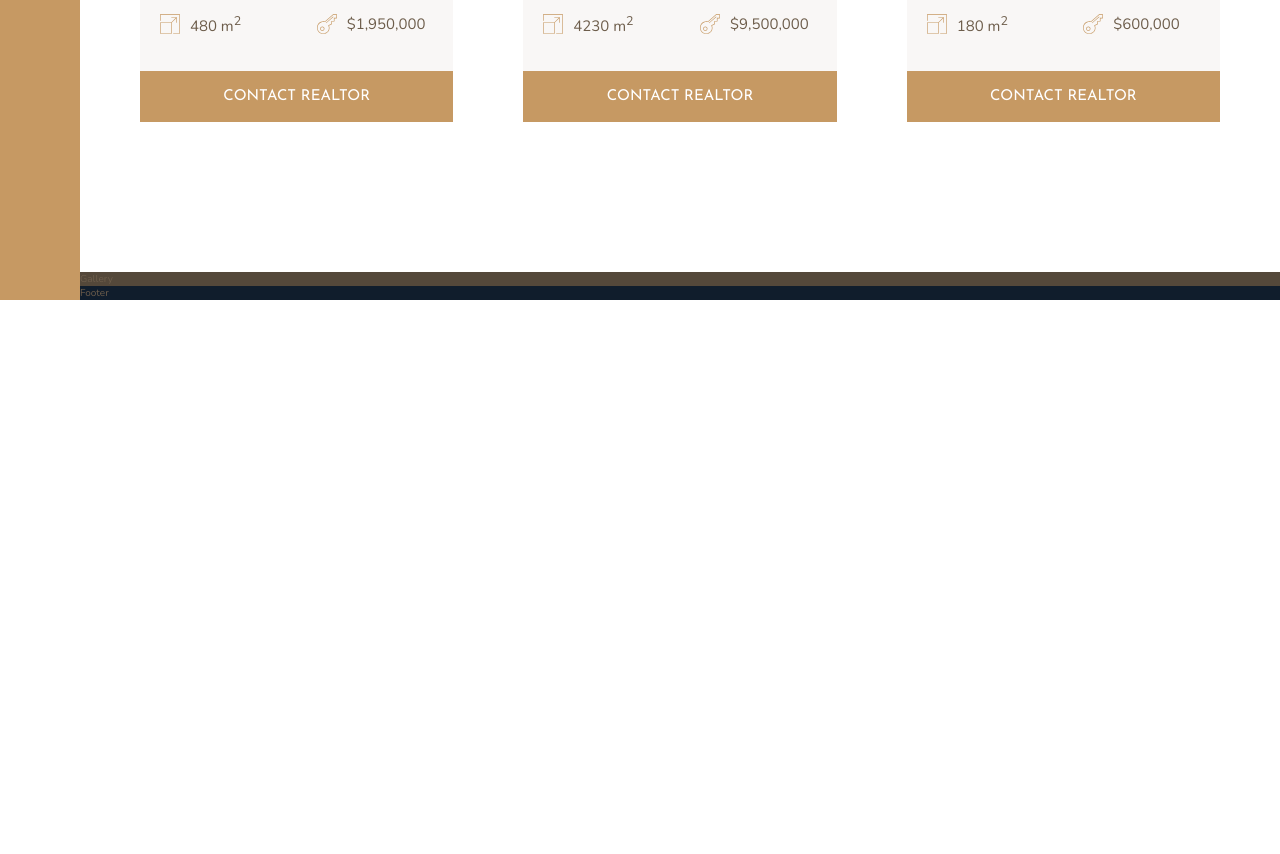
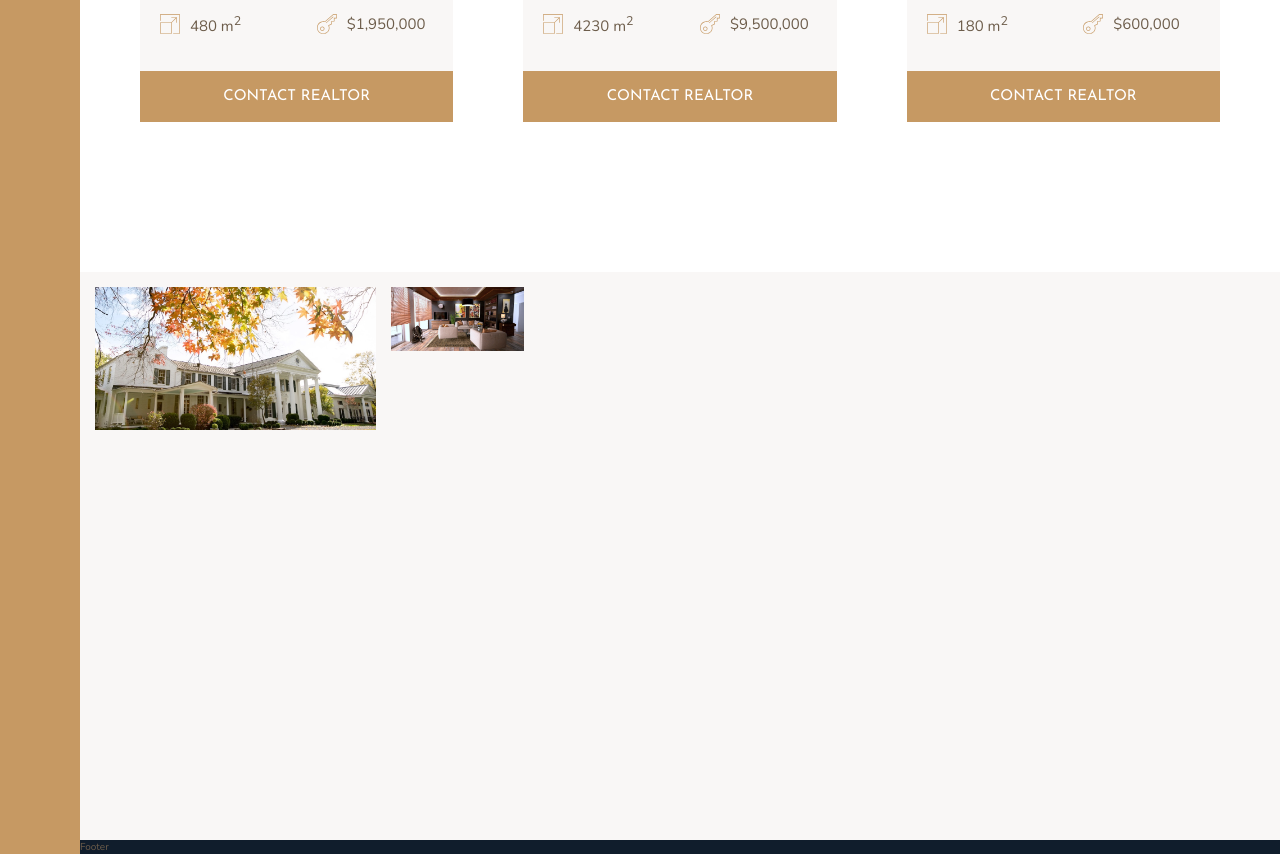
Before and after one commit to miketabb33/Nexter, a website: page index.html in a window 1280 px wide. Shown: the part 2730-3584 px from the top of the page. Before the commit the page ends 3030 px from the top, so only its background shows below. Drawn offline with nearby package versions, Linux system fonts and the light colour scheme.

Commit message:
building gallery part 1

```diff
--- a/index.html
+++ b/index.html
@@ -297,7 +297,13 @@
       </div>
     </section>
 
-    <section class="gallery">Gallery</section>
+    <section class="gallery">
+      <figure class="gallery__item gallery__item--1">
+        <img src="img/gal-1.jpeg" alt="gal1" class="gallery__img" />
+      </figure>
+
+      <img src="img/gal-2.jpeg" alt="gal2" class="gallery__img" />
+    </section>
     <footer class="footer">Footer</footer>
   </body>
 </html>
--- a/sass/_gallery.scss
+++ b/sass/_gallery.scss
@@ -1,4 +1,24 @@
 .gallery {
-  background-color: $color-grey-dark-1;
+  background-color: $color-grey-light-1;
   grid-column: full-start / full-end;
+
+  display: grid;
+  grid-template-columns: repeat(8, 1fr);
+  grid-template-rows: repeat(7, 5vw);
+  grid-gap: 1.5rem;
+  padding: 1.5rem;
+
+  &__item {
+    &--1 {
+      grid-column: 1 / span 2;
+      grid-row: 1 / span 2;
+    }
+  }
+
+  &__img {
+    width: 100%;
+    height: 100%;
+    object-fit: cover;
+    display: block;
+  }
 }
```
Also changed, not shown: css/style.css.
